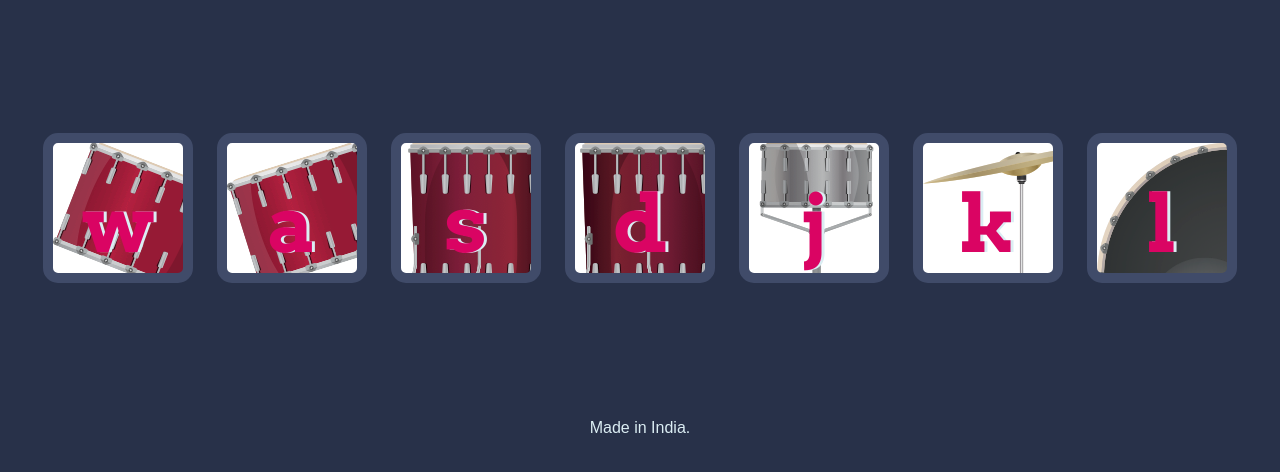
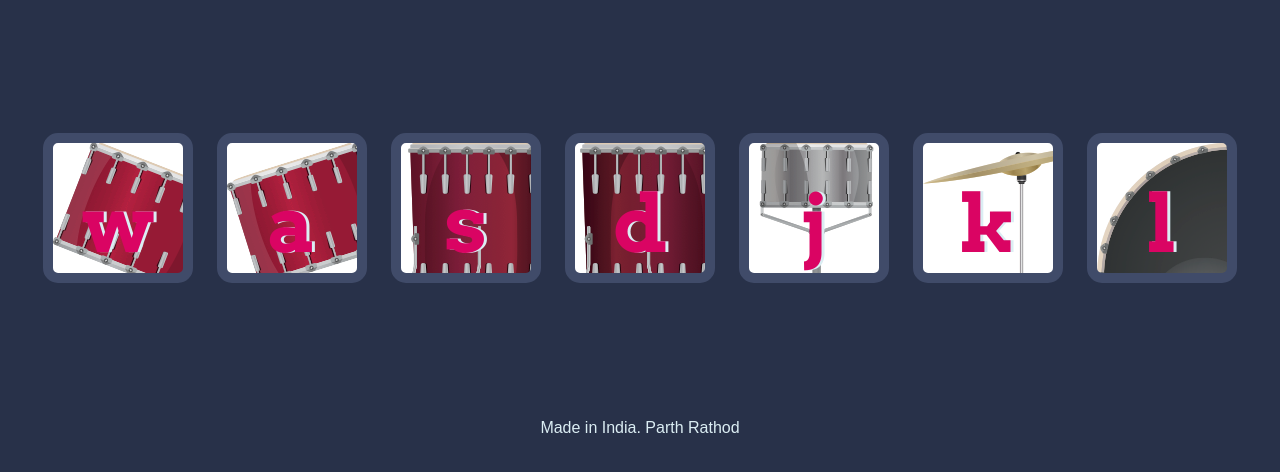
Before and after one commit to ParthR2302/DrumKit.github.io, a plain HTML site: page index.html in a window 1280 px wide. Shown: the part 156-628 px from the top of the page. Drawn offline with Linux system fonts and the light colour scheme.

Commit message:
Update index.html

```diff
--- a/index.html
+++ b/index.html
@@ -27,7 +27,7 @@
 </body>
 
 <footer>
-  Made in India.
+  Made in India. Parth Rathod
 </footer>
 
 </html>
```
